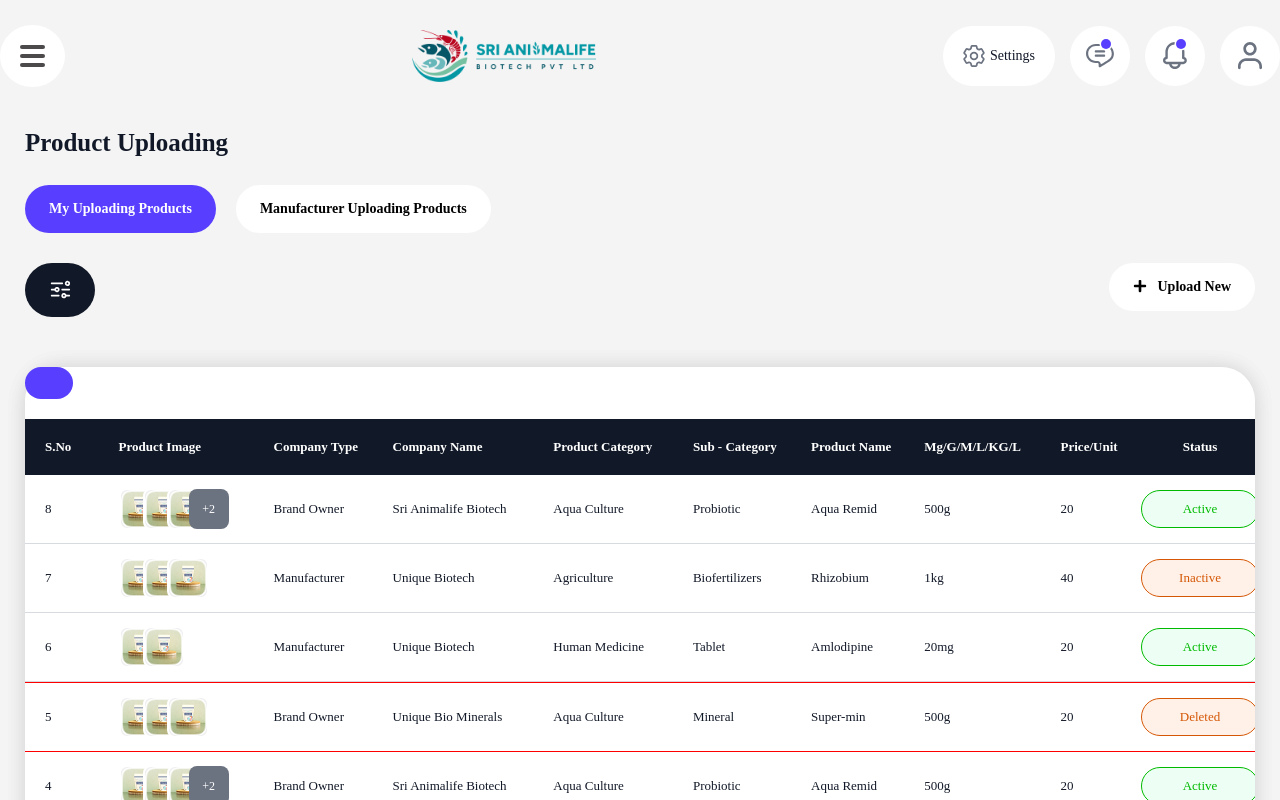
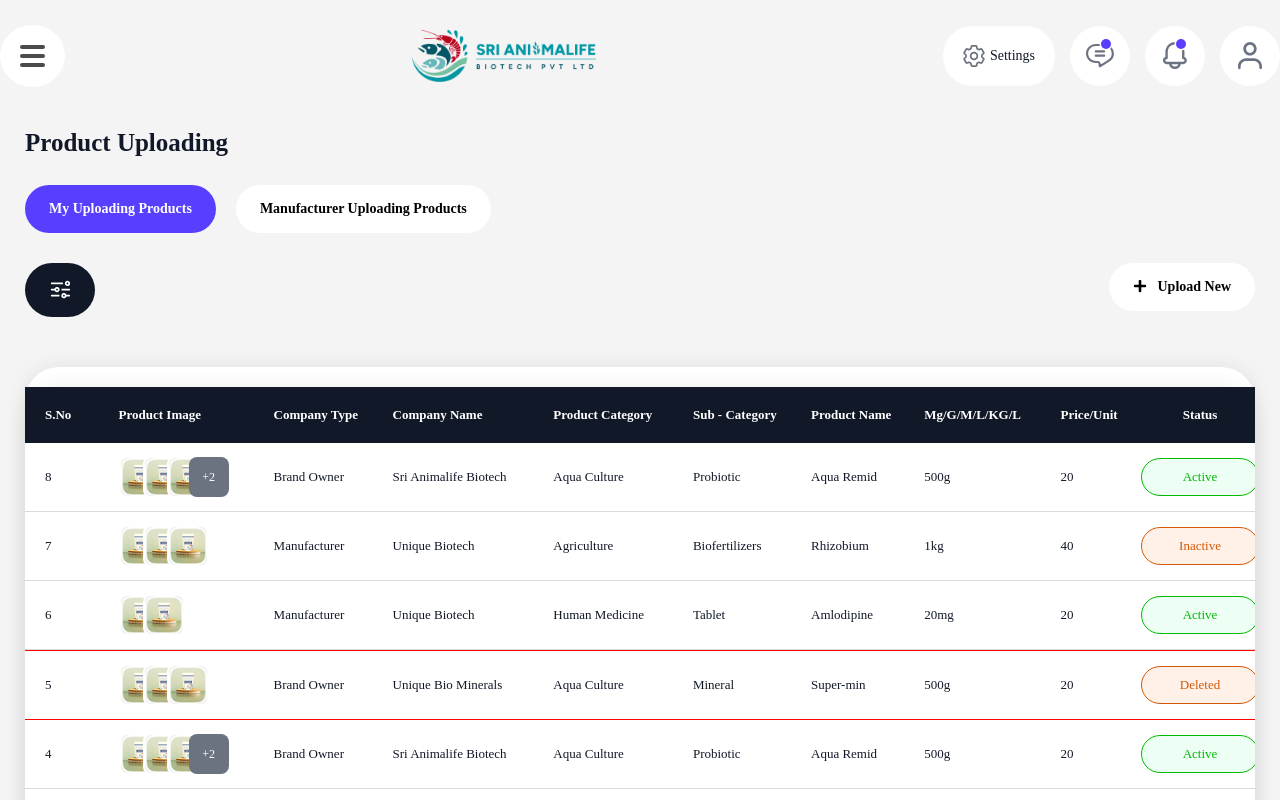
Before and after one commit to Tejaswini-mallavarapu/final-management-repo, a React (Vite) app: page /productsupload in a window 1280 px wide. Shown: the top 800 px of the page. Built offline with nearby package versions, Linux system fonts and the light colour scheme; a web font is replaced by a local one.

Commit message:
products table merge

```diff
--- a/src/pages/productsuploading/management/ManagementProducts.jsx
+++ b/src/pages/productsuploading/management/ManagementProducts.jsx
@@ -213,12 +213,6 @@
 
         ) : (
           <div className='card-container'>
-            <div>
-              <div>
-
-              </div>
-              <div><Button></Button></div>
-            </div>
             <div className='table-container '>
               <table className="products-table">
                 <thead>
```
Also changed, not shown: 1 other file (tests, documents, lock files or other folders).
